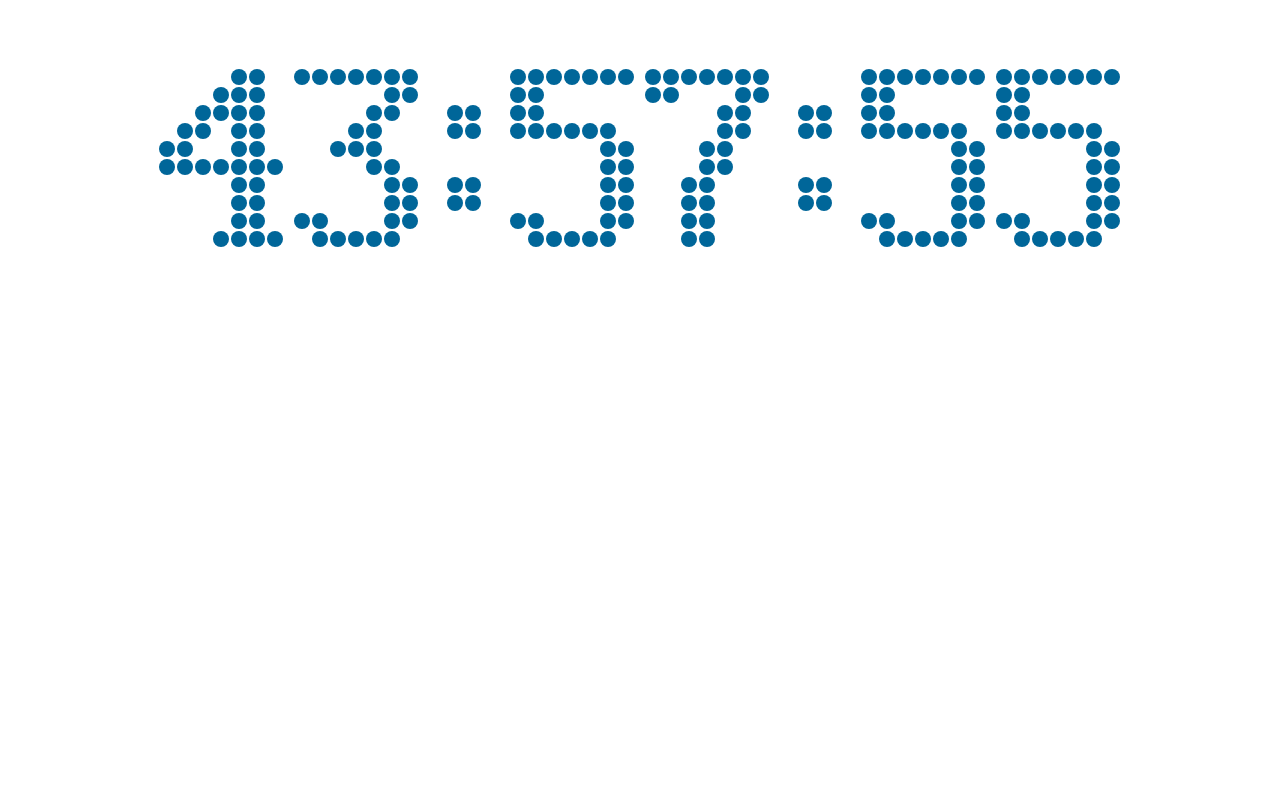
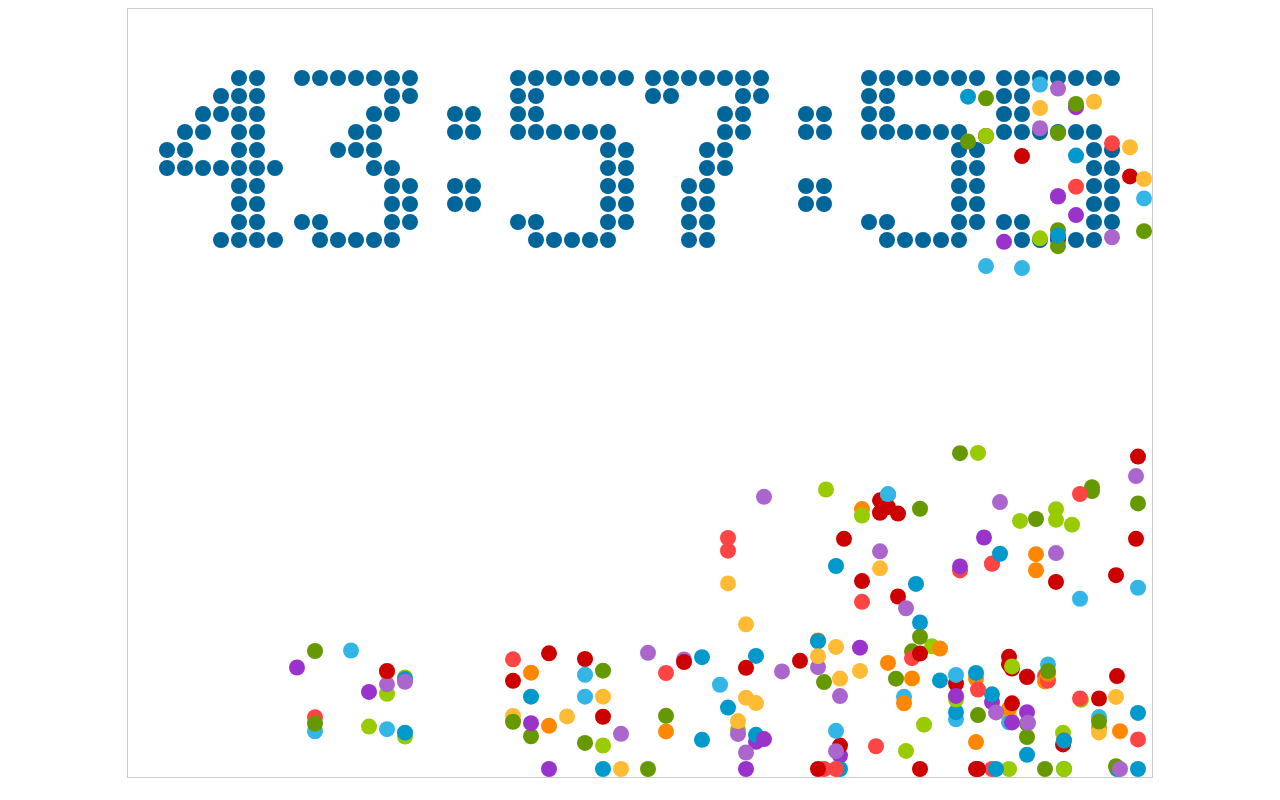
Before and after one commit to guooooooo/canvas-clock, a plain HTML site: page index.html in a window 1280 px wide. Drawn offline with Linux system fonts and the light colour scheme.

Commit message:
彩色小球弹跳效果

```diff
--- a/countdown.js
+++ b/countdown.js
@@ -6,6 +6,11 @@ var MARGIN_LEFT = 30;
 
 var endTime = new Date(2019,5,8,12,0,0);
 var curShowTimeSeconds = 0;
+
+var balls = [];
+const colors = ["#33B5E5","#0099CC","#AA66CC","#9933CC","#99CC00","#669900","#FFBB33","#FF8800","#FF4444","#CC0000"];
+
+
 
 window.onload = function() {
 
@@ -41,7 +46,69 @@ function update() {
     var curSeconds = curShowTimeSeconds % 60;
 
     if (nextSeconds !== curSeconds) {
+        if( parseInt(curHours/10) !== parseInt(nextHours/10) ){
+            addBalls( MARGIN_LEFT + 0 , MARGIN_TOP , parseInt(curHours/10) );
+        }
+        if( parseInt(curHours%10) !== parseInt(nextHours%10) ){
+            addBalls( MARGIN_LEFT + 15*(RADIUS+1) , MARGIN_TOP , parseInt(curHours/10) );
+        }
+
+        if( parseInt(curMinutes/10) !== parseInt(nextMinutes/10) ){
+            addBalls( MARGIN_LEFT + 39*(RADIUS+1) , MARGIN_TOP , parseInt(curMinutes/10) );
+        }
+        if( parseInt(curMinutes%10) !== parseInt(nextMinutes%10) ){
+            addBalls( MARGIN_LEFT + 54*(RADIUS+1) , MARGIN_TOP , parseInt(curMinutes%10) );
+        }
+
+        if( parseInt(curSeconds/10) !== parseInt(nextSeconds/10) ){
+            addBalls( MARGIN_LEFT + 78*(RADIUS+1) , MARGIN_TOP , parseInt(curSeconds/10) );
+        }
+        if( parseInt(curSeconds%10) !== parseInt(nextSeconds%10) ){
+            addBalls( MARGIN_LEFT + 93*(RADIUS+1) , MARGIN_TOP , parseInt(nextSeconds%10) );
+        }
+
         curShowTimeSeconds = nextShowTimeSeconds;
+    }
+
+    updateBalls();
+}
+
+function updateBalls() {
+    for (let i = 0; i < balls.length; i++) {
+        balls[i].x += balls[i].vx;
+        balls[i].y += balls[i].vy;
+        balls[i].vy += balls[i].g;
+
+        // 碰撞检测
+        // 落地反弹
+        if (balls[i].y > WINDOW_HEIGHT - RADIUS) {
+            balls[i].y = WINDOW_HEIGHT - RADIUS;
+            balls[i].vy = -balls[i].vy*0.6
+        }
+        // 右壁反弹
+        if (balls[i].x > WINDOW_WIDTH - RADIUS) {
+            balls[i].x = WINDOW_WIDTH - RADIUS;
+            balls[i].vx = -balls[i].vx;
+        }
+
+    }
+}
+
+function addBalls( x , y , num ){
+    for( var i = 0  ; i < digit[num].length ; i ++ ) {
+        for( var j = 0  ; j < digit[num][i].length ; j ++ ) {
+            if( digit[num][i][j] == 1 ){
+                var aBall = {
+                    x: x+j*2*(RADIUS+1)+(RADIUS+1),
+                    y: y+i*2*(RADIUS+1)+(RADIUS+1),
+                    g: 1+Math.random(),
+                    vx: Math.pow( -1 , Math.ceil( Math.random()*1000 ) ) * 4,
+                    vy: -5+2*Math.random(),
+                    color: colors[ Math.floor( Math.random()*colors.length ) ]
+                }
+                balls.push( aBall )
+            }
+        }
     }
 }
 
@@ -61,6 +128,16 @@ function render(cxt) {
     renderDigit(MARGIN_LEFT+69*(RADIUS+1), MARGIN_TOP, 10, cxt);
     renderDigit(MARGIN_LEFT+78*(RADIUS+1), MARGIN_TOP, parseInt(seconds/10), cxt);
     renderDigit(MARGIN_LEFT+93*(RADIUS+1), MARGIN_TOP, parseInt(seconds%10), cxt);
+
+    for( var i = 0 ; i < balls.length ; i ++ ){
+        cxt.fillStyle=balls[i].color;
+
+        cxt.beginPath();
+        cxt.arc( balls[i].x , balls[i].y , RADIUS , 0 , 2*Math.PI , true );
+        cxt.closePath();
+
+        cxt.fill();
+    }
 }
 
 function renderDigit(x, y, num, cxt) {
--- a/index.html
+++ b/index.html
@@ -11,6 +11,9 @@
         body {
             text-align: center;
         }
+        #canvas {
+            border: 1px solid #ccc;
+        }
     </style>
 </head>
 <body>
```
